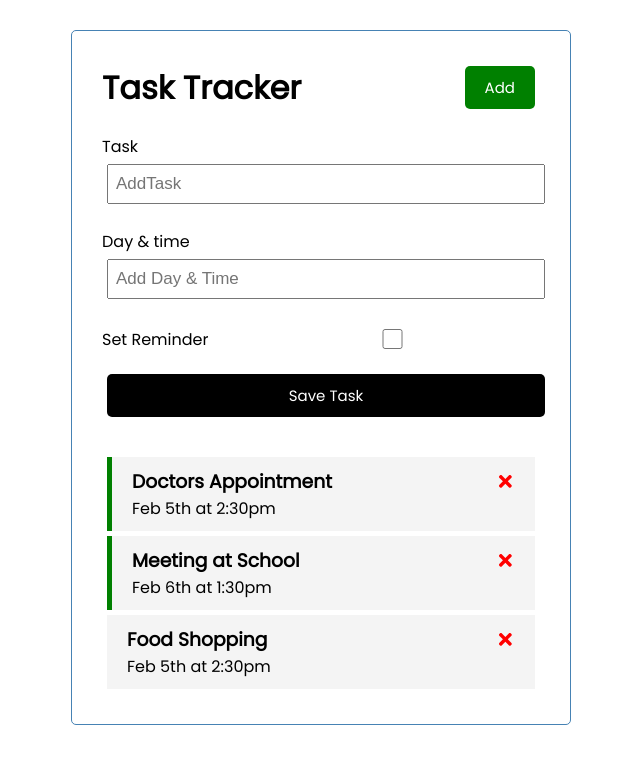
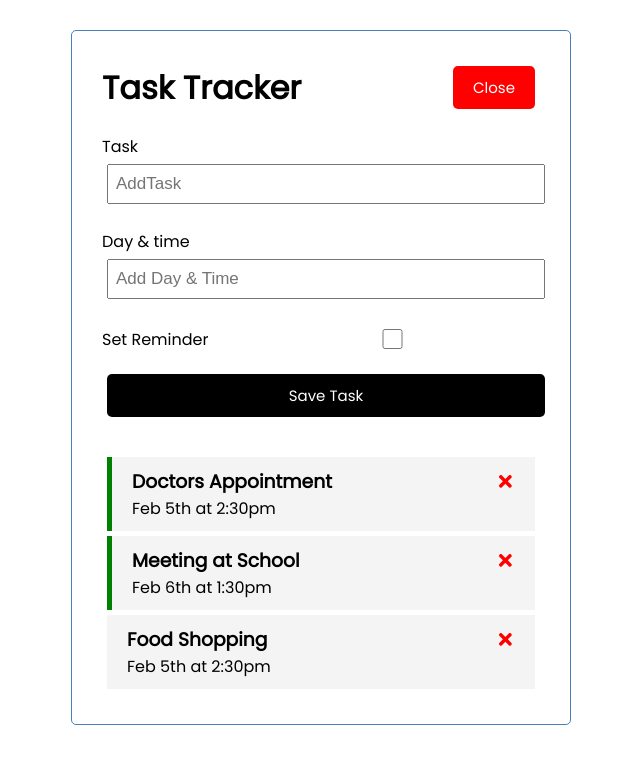
Before and after one commit to jtaraya/Task-Tracker, a React (Create React App) app: page / in a window 1280 px wide. Shown: the top 764 px of the page, without its empty margins (319-959 px from the left). Built offline with nearby package versions, Linux system fonts and the light colour scheme.

Commit message:
Button Toggle showAdd

```diff
--- a/src/App.js
+++ b/src/App.js
@@ -4,7 +4,7 @@
 import AddTask from './components/AddTask'
 
 const App = () => {
-  const [showAddTask, steShowAddTask] = useState(true)
+  const [showAddTask, setShowAddTask] = useState(true)
   const [tasks, setTasks] = useState( [
     {
         id: 1,
@@ -51,7 +51,8 @@
 
   return (
     <div className='container'>
-      <Header onAdd={() => steShowAddTask(!showAddTask)}/>
+      <Header onAdd={() => setShowAddTask
+        (!showAddTask)} showAdd={showAddTask} />
       {showAddTask && <AddTask onAdd={addTask}/>}
       {tasks.length > 0 ? (
         <Tasks tasks={tasks} onDelete={deleteTask} onToggle={toggleReminder} />
--- a/src/components/Header.js
+++ b/src/components/Header.js
@@ -2,13 +2,15 @@
 import Button from './button'
 
 
-const Header = ({ title, onAdd }) => {
+const Header = ({ title, onAdd, showAdd }) => {
 
   return (
     <header className='header'>
       <h1>{title}</h1>
-      <Button color='green' text='Add' onClick=
-      {onAdd} />
+      <Button
+      color={showAdd ? 'red' : 'green'}
+      text={showAdd ? 'Close' : 'Add'}
+      onClick={onAdd} />
     </header>
   )
 }
```
